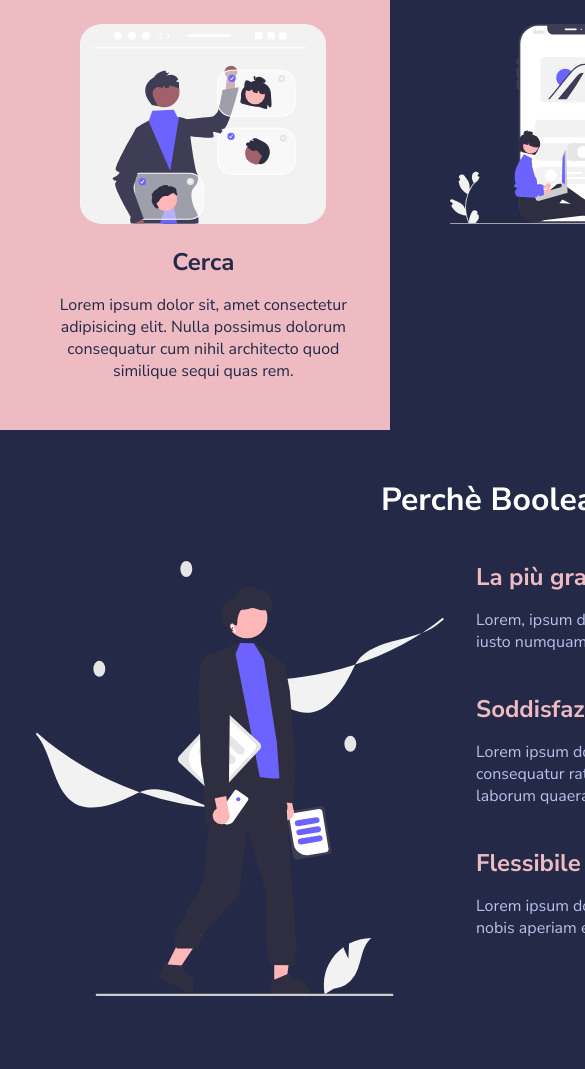
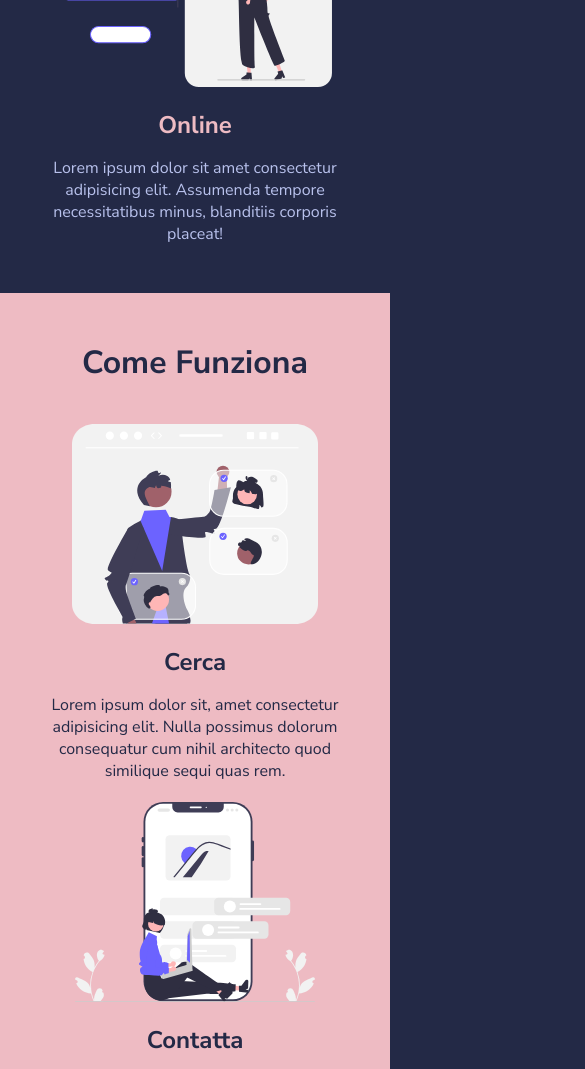
Before and after one commit to Giovanni-Greggio7/html-css-resp-wannabe, a plain HTML site: page EX2-repsonsive-wannabe-starter/index.html in a window 390 px wide. Shown: the part 702-1771 px from the top of the page, 585 px wide, since content can reach past the window. Drawn offline with Linux system fonts and the light colour scheme.

Commit message:
Add: mobile responsive

```diff
--- a/EX2-repsonsive-wannabe-starter/css/style.css
+++ b/EX2-repsonsive-wannabe-starter/css/style.css
@@ -127,3 +127,41 @@ img {
 /************************************************
     SOLUZIONE RESPONSIVE
  ************************************************/
+
+ @media screen and (max-width: 480px) {
+
+    .container {
+        width: 100%;
+        margin: 0 auto;
+        padding: 0 20px;
+    }
+
+    .row {
+        display: flex;
+        flex-direction: column;
+        gap: 20px;
+    }
+
+    .lessons .col {
+        width: 100%;
+    }
+
+    .steps .col {
+        width: 100%;
+    }
+
+
+    .lessons .col img {
+        width: 100%;
+        margin-bottom: 1rem;
+    }
+
+    .why-us .col-left {
+        width: 100%;
+    }
+
+    .why-us .col-right {
+        width: 100%;
+    }
+
+ }
--- a/EX2-repsonsive-wannabe-starter/index.html
+++ b/EX2-repsonsive-wannabe-starter/index.html
@@ -1,7 +1,11 @@
 <!DOCTYPE html>
+
+
 <html>
     <head>
+
         <meta charset="utf-8" />
+        <meta name="viewport" content="width=device-width, initial-scale=1.0">
         <title>Boolean Academy</title>
         <!-- Fonts -->
         <link
```
